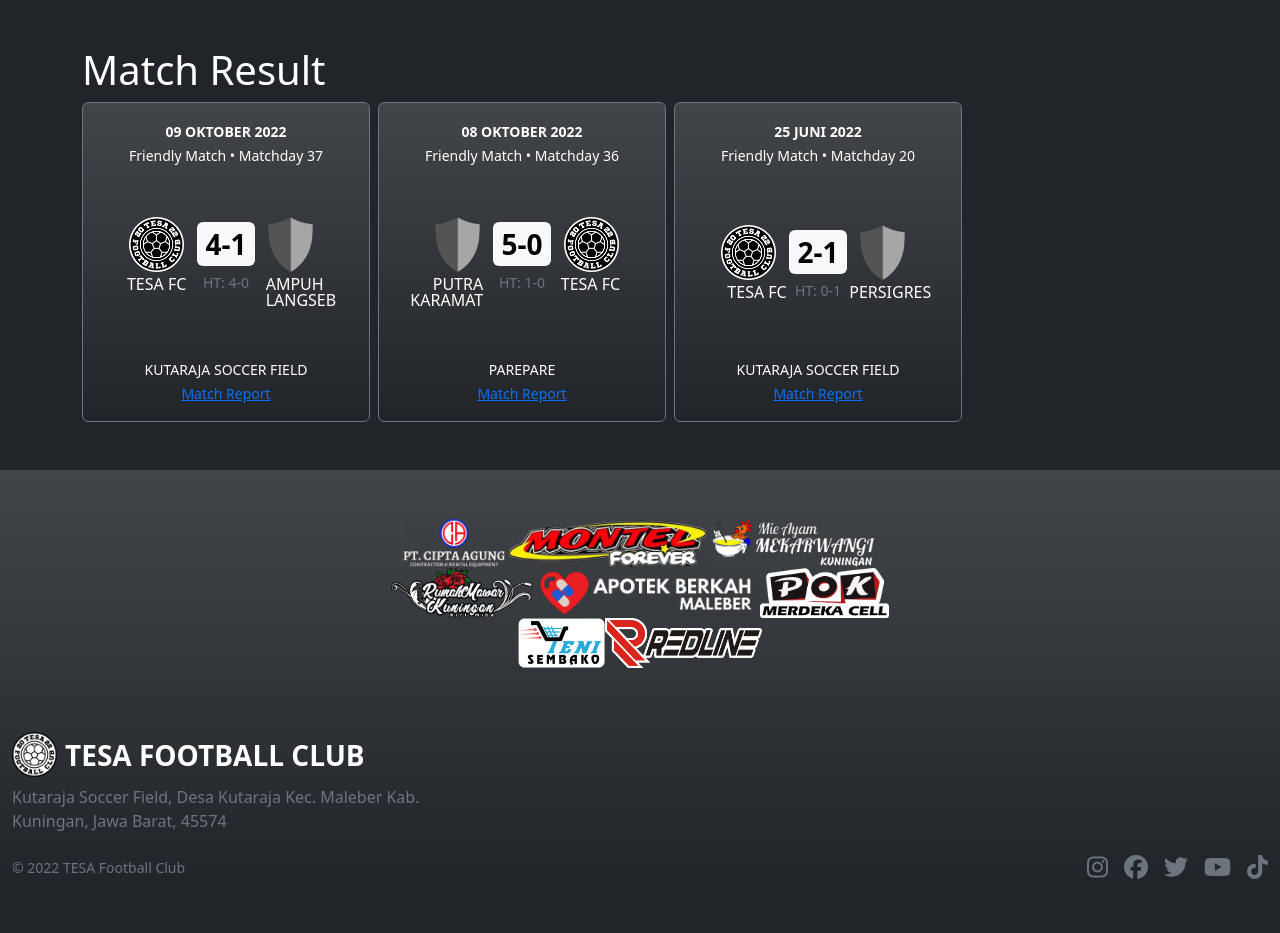
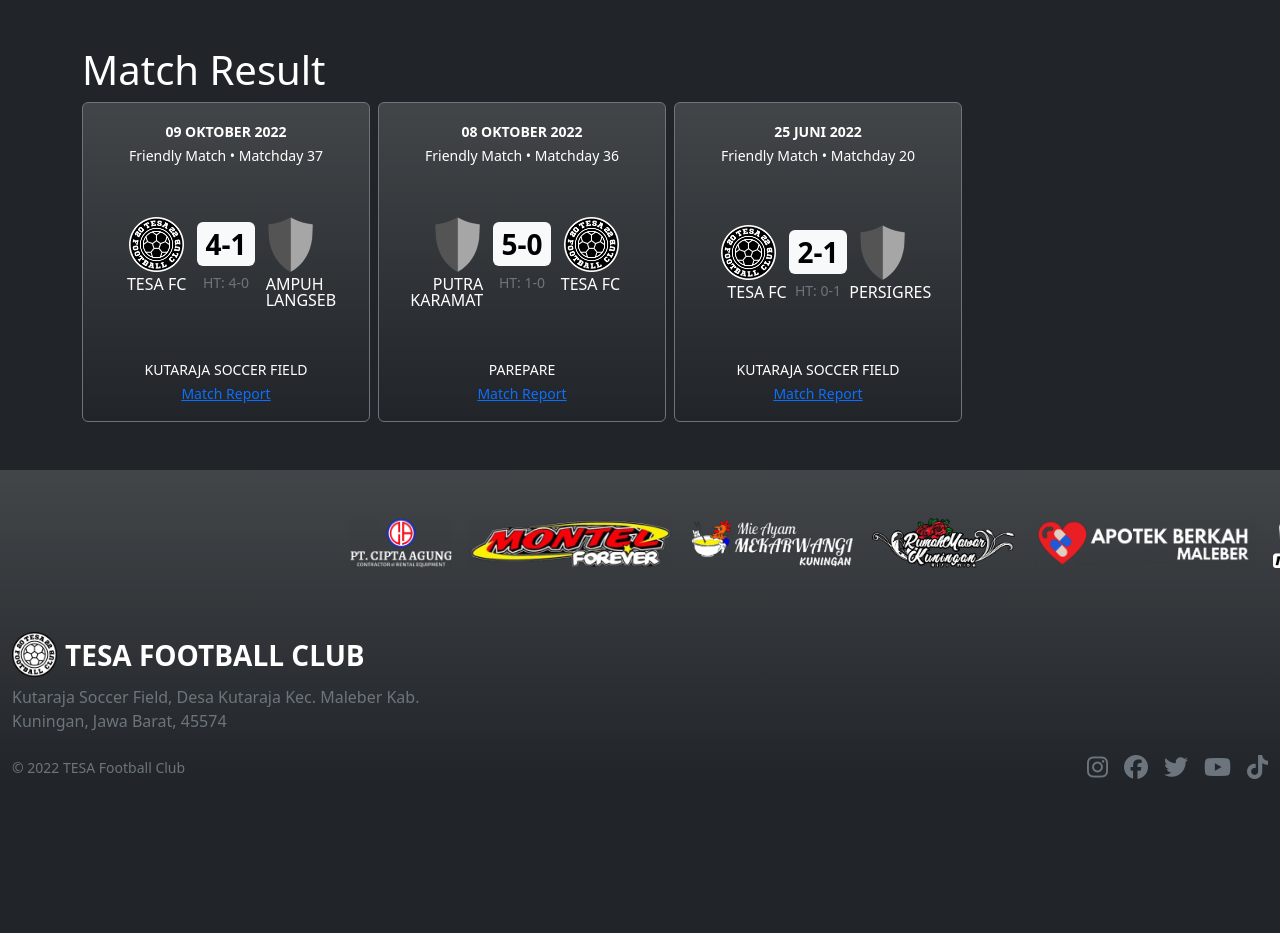
Before and after one commit to tesafc/tesafc.github.io, a Jekyll site: the page built from index.html, in a window 1280 px wide. Shown: the part 1153-2086 px from the top of the page. Built offline with Jekyll 4.4.1, drawn with Linux system fonts in a browser that asks for light colours; nearby versions of some CDN libraries; after the commit the page ends 1986 px from its top, so only the background shows below that.

Commit message:
Update default.html

```diff
--- a/_layouts/default.html
+++ b/_layouts/default.html
@@ -53,7 +53,7 @@
     </div>-->
     <div class="container-fluid text-bg-dark bg-gradient my-5">
       <footer>
-        <div class="d-flex flex-wrap justify-content-center align-items-center py-5 mx-auto" style="max-width: 580px;">
+        <div class="hstack gap-3 py-5 mx-auto" style="max-width: 580px;">
           <img src="{{ '/assets/img/logo/cipta-agung.png' | relative_url }}" alt="" class="" style="object-fit: contain;" width="auto" height="50">
           <img src="{{ '/assets/img/logo/montel-forever.png' | relative_url }}" alt="" class="" style="object-fit: contain;" width="auto" height="50">
           <img src="{{ '/assets/img/logo/mie-mekarwangi.png' | relative_url }}" alt="" class="" style="object-fit: contain;" width="auto" height="50">
```
